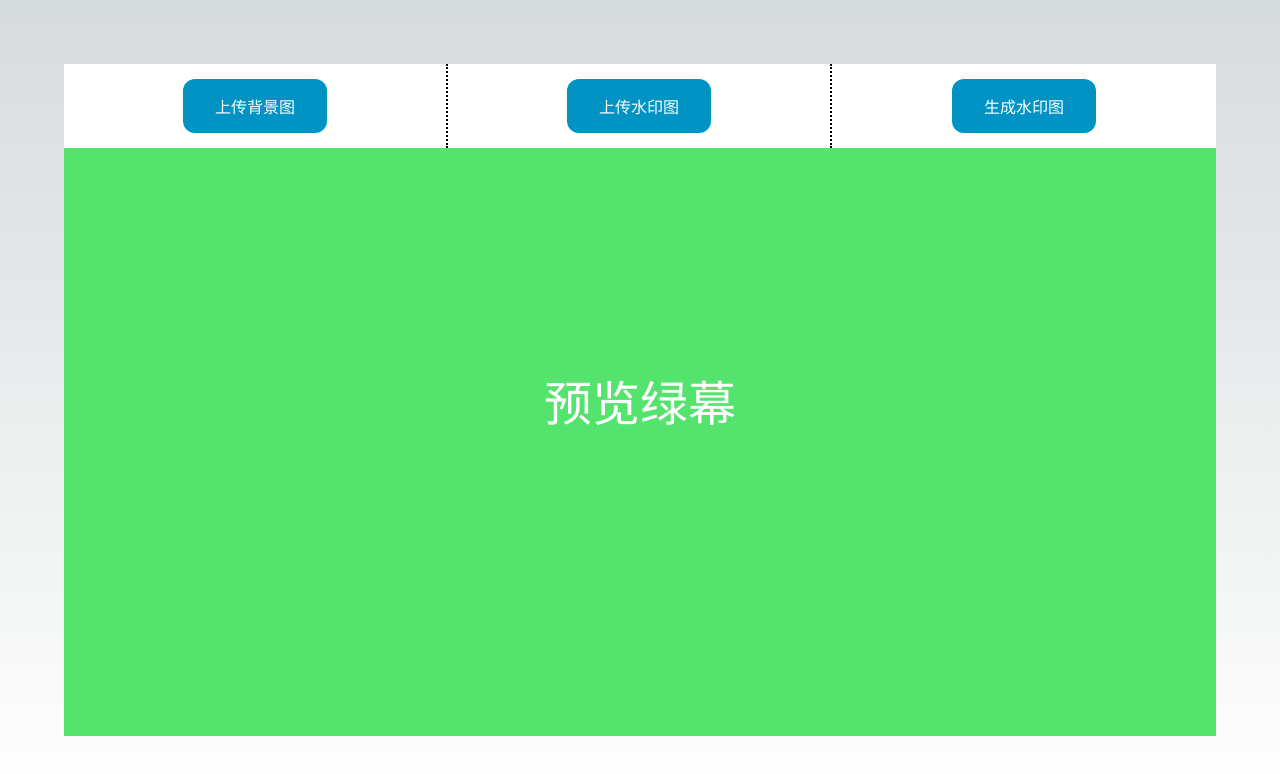
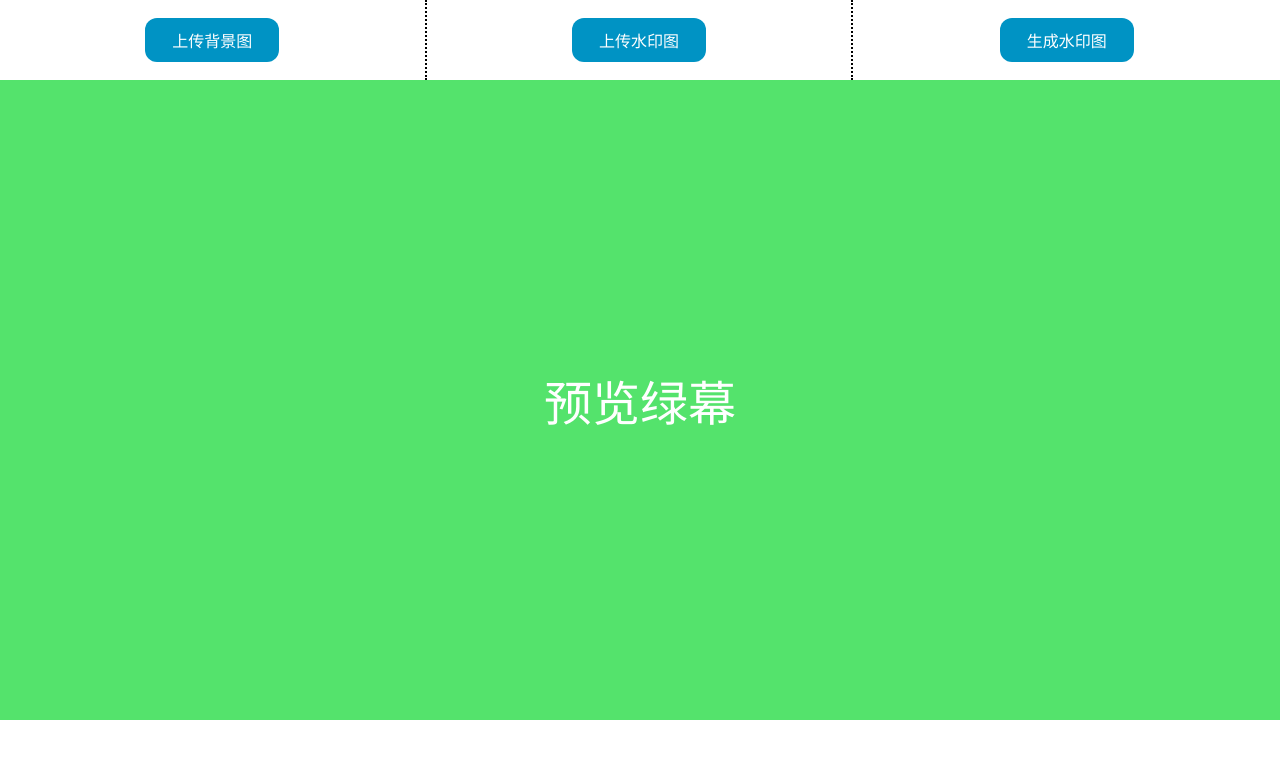
Before and after one commit to Andy201512/watermark, a Next.js app: page / in a window 1280 px wide. Shown: the top 774 px of the page. Built offline with nearby package versions, Linux system fonts and the light colour scheme.

Commit message:
调整为全屏展示

```diff
--- a/src/app/page.js
+++ b/src/app/page.js
@@ -8,7 +8,8 @@ export default function Watermark() {
   const previewBackgroundRef = useRef(null);
   const previewWatermarkRef = useRef(null);
   const previewTextRef = useRef(null);
-  const dropDistance = { x: 0, y: 0 };
+  const mouseStartPoint = { x: 0, y: 0 };
+  const mouseEndPoint = { x: 0, y: 0 };
 
   // 获取新的水印定位
   function getNewDistance(wmRef, bgRef, name, moveValue) {
@@ -85,19 +86,19 @@ export default function Watermark() {
   };
 
   function handleWatermarkDragstart(e) {
-    dropDistance.x = e.screenX;
-    dropDistance.y = e.screenY;
+    mouseStartPoint.x = e.screenX;
+    mouseStartPoint.y = e.screenY;
   };
 
   function handleWatermarkDragend(e) {
-    dropDistance.x = e.screenX - dropDistance.x;
-    dropDistance.y = e.screenY - dropDistance.y;
+    mouseEndPoint.x = e.screenX;
+    mouseEndPoint.y = e.screenY;
 
     const bgRef = document.getElementById('bgImg');
     const wmRef = document.getElementById('wmImg');
 
-    wmRef.style.top = getNewDistance(wmRef, bgRef, 'top', dropDistance.y) + 'px';
-    wmRef.style.left = getNewDistance(wmRef, bgRef, 'left', dropDistance.x) + 'px';
+    wmRef.style.top = getNewDistance(wmRef, bgRef, 'top', mouseEndPoint.y - mouseStartPoint.y) + 'px';
+    wmRef.style.left = getNewDistance(wmRef, bgRef, 'left', mouseEndPoint.x - mouseStartPoint.x) + 'px';
   };
 
   function handleGenerateButtonClick() {
@@ -122,7 +123,7 @@ export default function Watermark() {
     ctx.drawImage(document.getElementById('wmImg'), offsetX * bgScaleFactor, offsetY * bgScaleFactor);
 
     const el = document.createElement('a');
-    el.href = canvas.toDataURL();
+    el.href = canvas.toDataURL("image/jpeg", 0.6);
     el.download = '合成图片' + new Date().getTime();
 
     const event = new MouseEvent('click');
@@ -158,6 +159,9 @@ export default function Watermark() {
           <div ref={previewWatermarkRef} className={styles.previewWatermark}></div>
         </div>
       </div>
+      <div className={styles.parameter}>
+
+      </div>
     </main>
   );
 }
--- a/src/app/page.module.css
+++ b/src/app/page.module.css
@@ -1,15 +1,13 @@
 .main {
   display: grid;
-  padding: 2rem;
-  min-height: 100vh;
+  height: 100vh;
+  width: 100vw;
   grid-template-areas:
-    "origin"
-    "watermark"
-    "output"
-    "preview";
-  grid-template-rows: repeat(3, 1fr) 7fr;
-  /* 3.各区域 宽高设置 */
-  grid-template-columns: 1fr;
+      "origin watermark output"
+      "preview preview preview "
+      "parameter parameter parameter";
+    grid-template-rows: 1fr 8fr 1fr;
+    grid-template-columns: repeat(3, 1fr);
 }
 
 .origin {
@@ -87,7 +85,8 @@
   border: none;
   border-radius: 12px;
   color: white;
-  padding: 15px 32px;
+  padding: 10px 27px;
+  margin: 5px;
   text-align: center;
   text-decoration: none;
   display: inline-block;
@@ -104,14 +103,8 @@
   text-align: center;
 }
 
-@media (min-width: 700px) {
-  .main {
-    padding: 4rem;
-    grid-template-areas:
-      "origin watermark output"
-      "preview preview preview ";
-    grid-template-rows: 1fr 7fr;
-    /* 3.各区域 宽高设置 */
-    grid-template-columns: repeat(3, 1fr);
-  }
+.parameter {
+  grid-area: parameter;
+  align-content: center;
+  background-color: white;
 }
```
